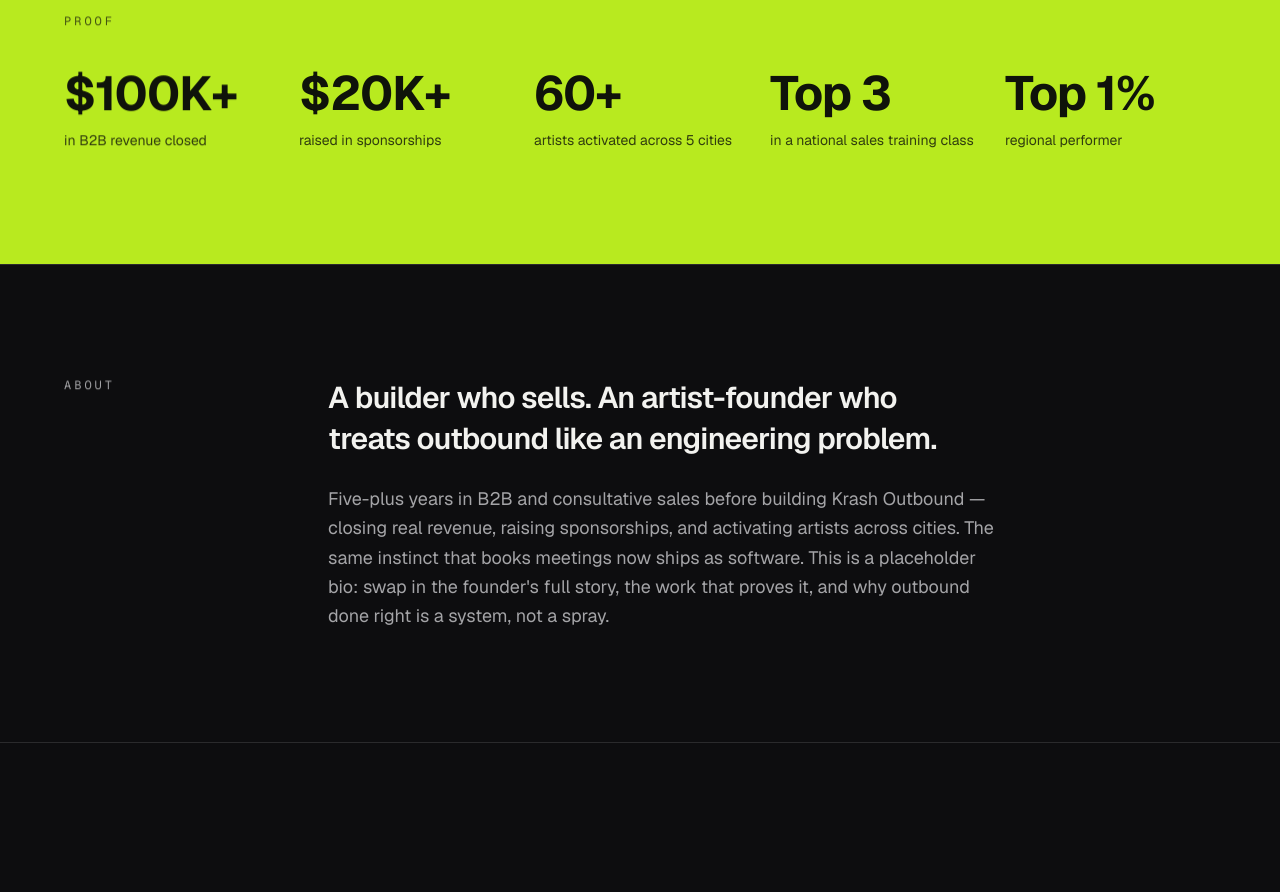
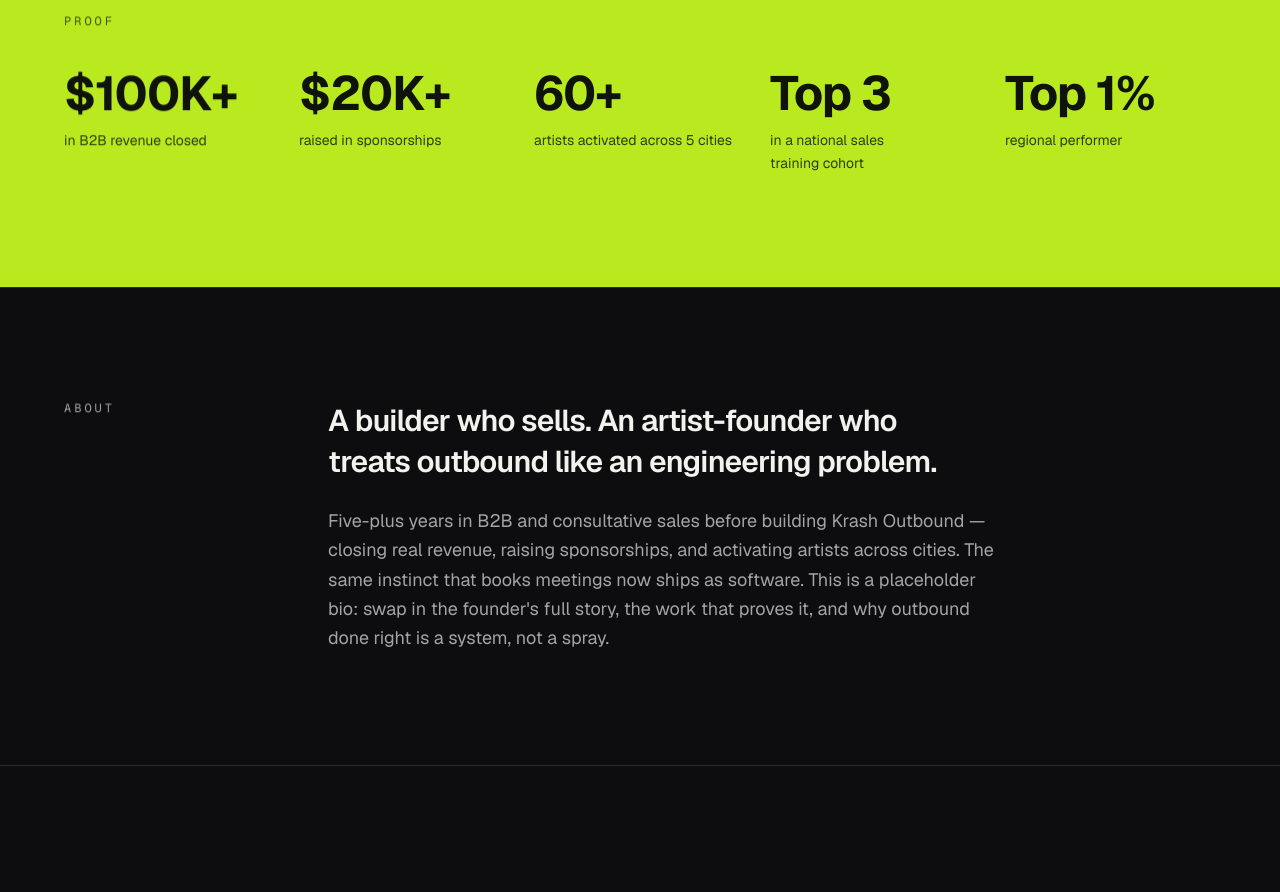
Before and after one commit to grlkrash/krash-partners-landing-site, a Next.js app: page / in a window 1280 px wide. Shown: the part 2620-3512 px from the top of the page. Built offline with nearby package versions, Linux system fonts and the light colour scheme.

Commit message:
feat: update sales training class to cohort in Krash proof component
Refined the description to clarify the change from 'class' to 'cohort'.

Co-authored-by: GRL <107721595+grlkrash@users.noreply.github.com>

```diff
--- a/components/krash/proof.tsx
+++ b/components/krash/proof.tsx
@@ -4,7 +4,7 @@ const stats = [
   { value: '$100K+', label: 'in B2B revenue closed' },
   { value: '$20K+', label: 'raised in sponsorships' },
   { value: '60+', label: 'artists activated across 5 cities' },
-  { value: 'Top 3', label: 'in a national sales training class' },
+  { value: 'Top 3', label: 'in a national sales training cohort' },
   { value: 'Top 1%', label: 'regional performer' },
 ]
 
```
